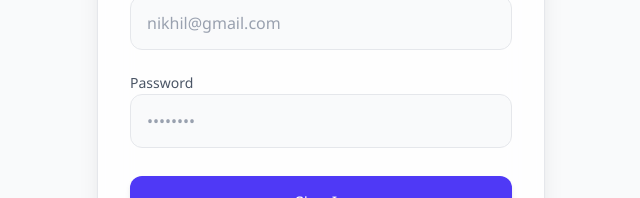
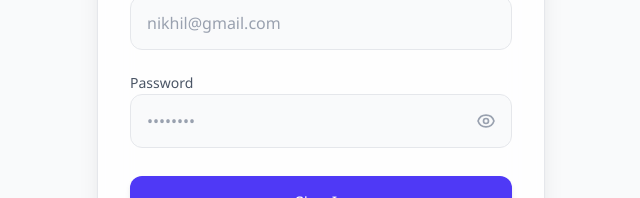
Before and after one commit to smartbharattech-spec/ai-employee-app, a Next.js app: page /login in a window 1280 px wide. Shown: the part 322-520 px from the top of the page, without its empty margins (319-959 px from the left). Built offline with nearby package versions, Linux system fonts and the light colour scheme.

Commit message:
Add show/hide password toggle in login page

```diff
--- a/src/app/login/page.tsx
+++ b/src/app/login/page.tsx
@@ -7,6 +7,7 @@
 export default function LoginPage() {
   const [email, setEmail] = useState('');
   const [password, setPassword] = useState('');
+  const [showPassword, setShowPassword] = useState(false);
   const [error, setError] = useState('');
   const [loading, setLoading] = useState(false);
   const router = useRouter();
@@ -65,16 +66,29 @@
             />
           </div>
 
-          <div className="space-y-1 group">
+          <div className="space-y-1 group relative">
             <label className="text-sm font-medium text-gray-600 group-focus-within:text-indigo-600 transition-colors">Password</label>
+            <div className="relative">
               <input
-              type="password"
+                type={showPassword ? "text" : "password"}
                 required
                 value={password}
                 onChange={e => setPassword(e.target.value)}
-              className="w-full bg-gray-50 border border-gray-200 rounded-xl px-4 py-3.5 text-gray-900 placeholder-gray-400 focus:outline-none focus:ring-2 focus:ring-indigo-500/50 focus:border-indigo-500 transition-all"
+                className="w-full bg-gray-50 border border-gray-200 rounded-xl px-4 py-3.5 pr-12 text-gray-900 placeholder-gray-400 focus:outline-none focus:ring-2 focus:ring-indigo-500/50 focus:border-indigo-500 transition-all"
                 placeholder="••••••••"
               />
+              <button
+                type="button"
+                onClick={() => setShowPassword(!showPassword)}
+                className="absolute right-4 top-1/2 -translate-y-1/2 text-gray-400 hover:text-gray-600 focus:outline-none"
+              >
+                {showPassword ? (
+                  <svg className="w-5 h-5" fill="none" viewBox="0 0 24 24" stroke="currentColor"><path strokeLinecap="round" strokeLinejoin="round" strokeWidth={2} d="M13.875 18.825A10.05 10.05 0 0112 19c-4.478 0-8.268-2.943-9.543-7a9.97 9.97 0 011.563-3.029m5.858.908a3 3 0 114.243 4.243M9.878 9.878l4.242 4.242M9.88 9.88l-3.29-3.29m7.532 7.532l3.29 3.29M3 3l3.59 3.59m0 0A9.953 9.953 0 0112 5c4.478 0 8.268 2.943 9.543 7a10.025 10.025 0 01-4.132 5.411m0 0L21 21" /></svg>
+                ) : (
+                  <svg className="w-5 h-5" fill="none" viewBox="0 0 24 24" stroke="currentColor"><path strokeLinecap="round" strokeLinejoin="round" strokeWidth={2} d="M15 12a3 3 0 11-6 0 3 3 0 016 0z" /><path strokeLinecap="round" strokeLinejoin="round" strokeWidth={2} d="M2.458 12C3.732 7.943 7.523 5 12 5c4.478 0 8.268 2.943 9.542 7-1.274 4.057-5.064 7-9.542 7-4.477 0-8.268-2.943-9.542-7z" /></svg>
+                )}
+              </button>
+            </div>
           </div>
 
           <button
```
Lines whose indentation alone changed are shown as unchanged.
